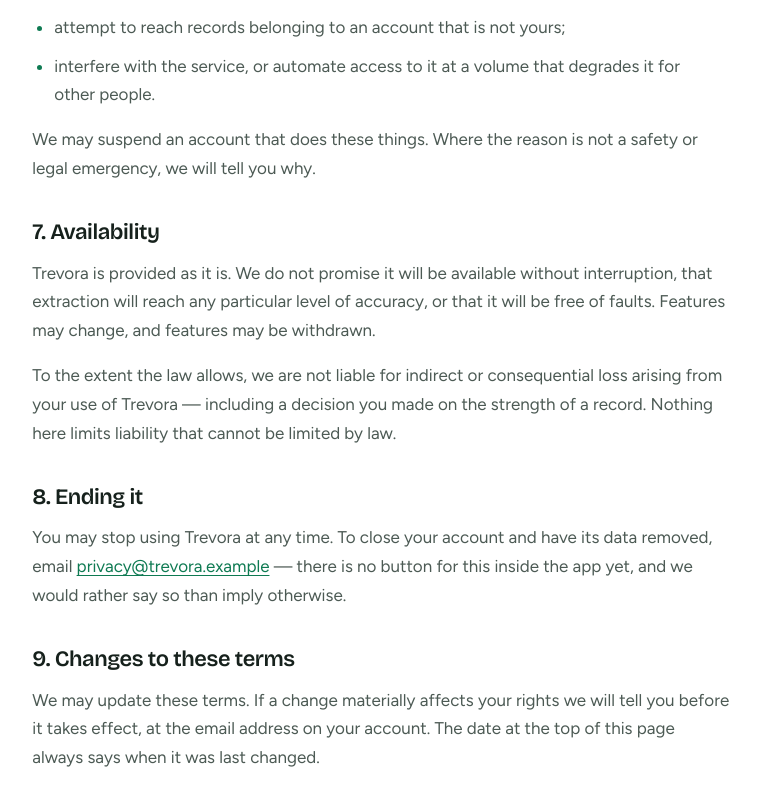
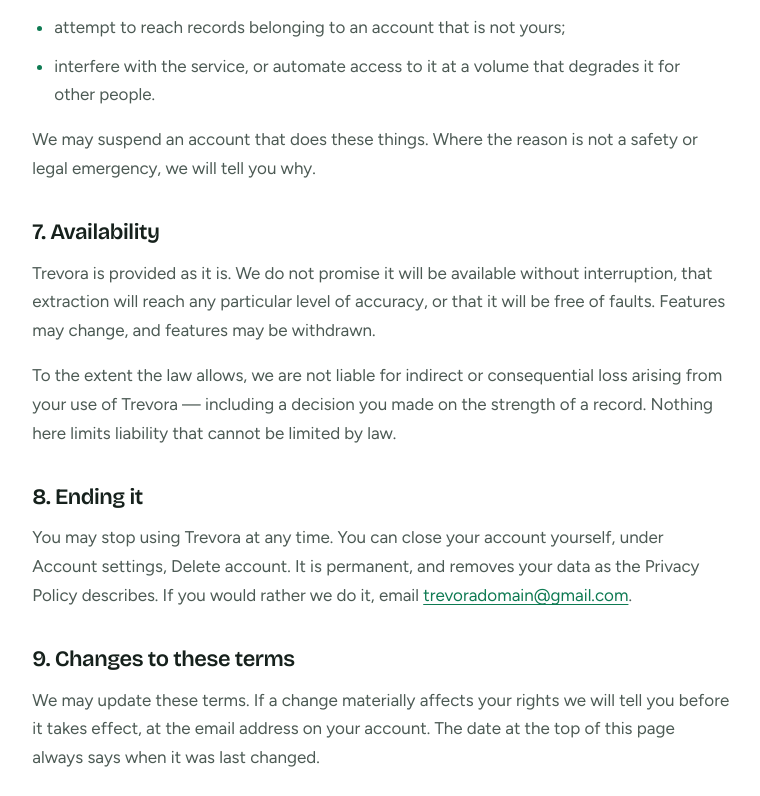
Before and after one commit to JhonLauro/Trevora, a React (Vite) app in the folder frontend/trevora-web/: page /terms in a window 1280 px wide. Shown: the part 2001-2797 px from the top of the page, without its empty margins (259-1019 px from the left). Built offline with nearby package versions, Linux system fonts and the light colour scheme; no server answers.

Commit message:
Set the real contact address on the legal pages

```diff
--- a/frontend/trevora-web/src/legal/constants.js
+++ b/frontend/trevora-web/src/legal/constants.js
@@ -6,9 +6,10 @@
  * is one edit rather than a hunt through prose, and so that a placeholder
  * cannot be left in one document while being fixed in the other.
  *
- * `LEGAL_ENTITY` and `LEGAL_CONTACT` below are PLACEHOLDERS. Neither document
- * should be published to anyone outside the team until they are real, and
- * until somebody qualified has read both.
+ * `LEGAL_CONTACT` is real (set 2026-09-14). `LEGAL_ENTITY` is still a
+ * PLACEHOLDER: "the Trevora team" is not a person or company that can answer
+ * for the data under the Data Privacy Act. Neither document has been read by
+ * somebody qualified.
  */
 
 /** The person or company that operates Trevora and answers for the data. */
@@ -16,7 +17,7 @@
 
 /** A mailbox that is actually monitored — data requests and account closures
  *  arrive here, and the Privacy Policy promises a reply within thirty days. */
-export const LEGAL_CONTACT = 'privacy@trevora.example';
+export const LEGAL_CONTACT = 'trevoradomain@gmail.com';
 
 /** Shown at the top of both documents. Update it whenever either changes. */
-export const LEGAL_UPDATED = '13 September 2026';
+export const LEGAL_UPDATED = '14 September 2026';
--- a/frontend/trevora-web/src/pages/TermsPage.jsx
+++ b/frontend/trevora-web/src/pages/TermsPage.jsx
@@ -129,9 +129,10 @@
 
       <h2>8. Ending it</h2>
       <p>
-        You may stop using Trevora at any time. To close your account and have its data removed,
-        email <a href={`mailto:${LEGAL_CONTACT}`}>{LEGAL_CONTACT}</a> — there is no button for this
-        inside the app yet, and we would rather say so than imply otherwise.
+        You may stop using Trevora at any time. You can close your account yourself, under Account
+        settings, Delete account. It is permanent, and removes your data as the Privacy Policy
+        describes. If you would rather we do it, email{' '}
+        <a href={`mailto:${LEGAL_CONTACT}`}>{LEGAL_CONTACT}</a>.
       </p>
 
       <h2>9. Changes to these terms</h2>
```
Also changed, not shown: 1 other file (tests, documents, lock files or other folders).
